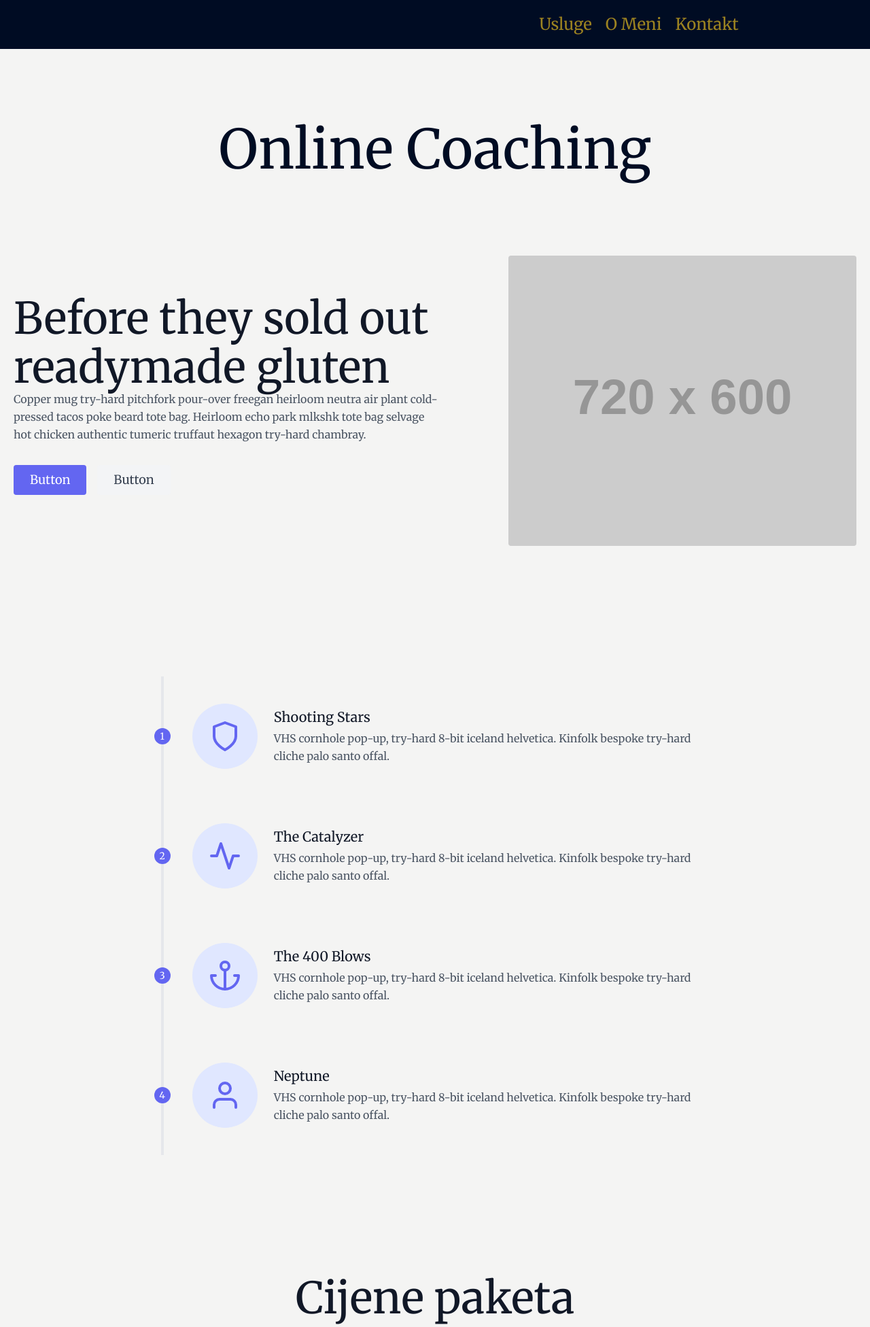
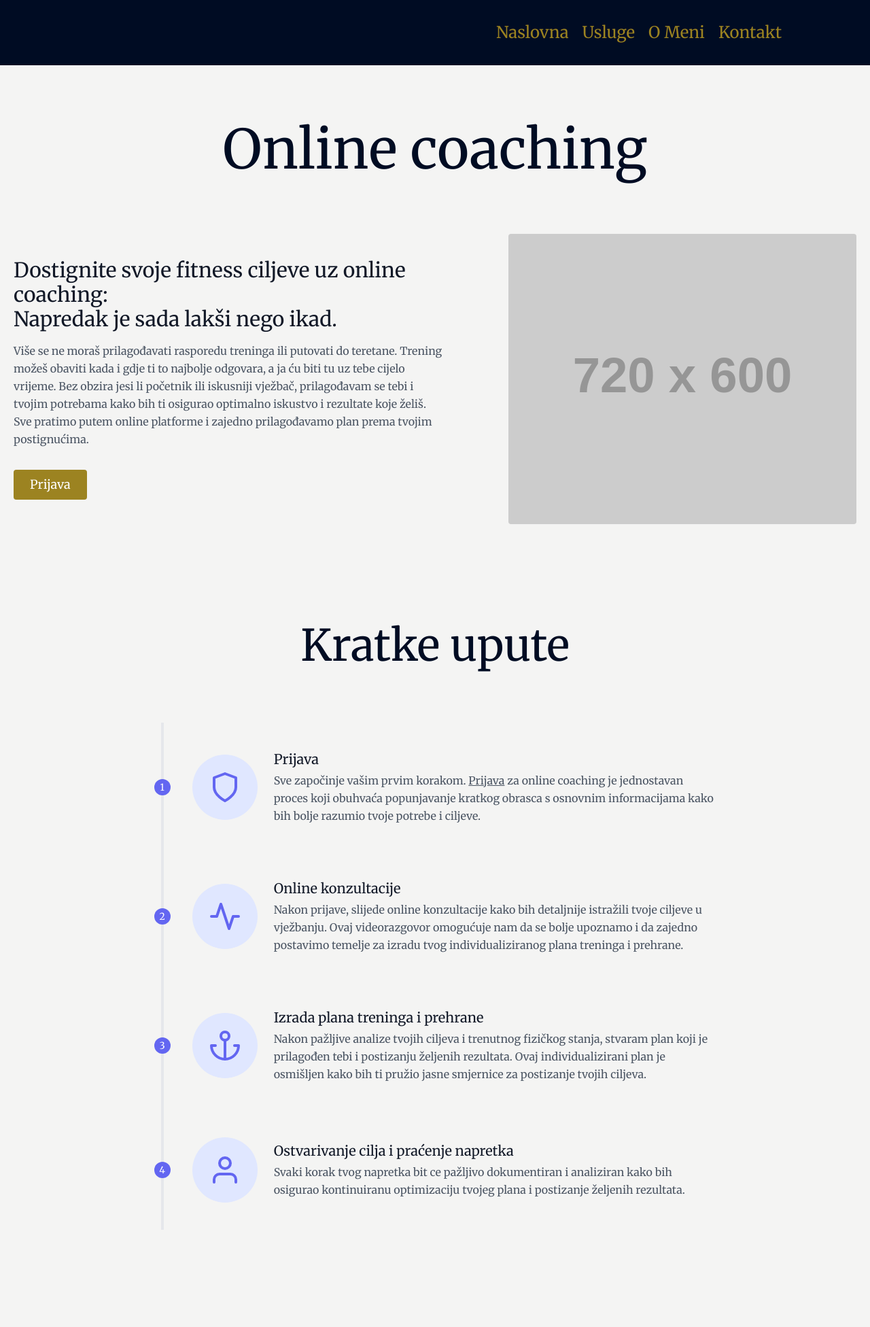
Before and after one commit to BTaucer/dasa-website, a FastAPI app: page /online-coaching in a window 1280 px wide. Shown: the top 1952 px of the page at 68% size. Run offline with FastAPI, Linux system fonts and the light colour scheme; grey boxes labelled with a size stand in for pictures from a placeholder-image service; some libraries are stand-ins or nearby versions; some web fonts are replaced.

Commit message:
dodan opis usluga

```diff
--- a/static/css/output.css
+++ b/static/css/output.css
@@ -1202,20 +1195,25 @@ video {
   padding: 0.5rem;
 }
 
+.p-4 {
+  padding: 1rem;
+}
+
 .p-5 {
   padding: 1.25rem;
 }
 
+.p-6 {
+  padding: 1.5rem;
+}
+
 .p-8 {
   padding: 2rem;
 }
 
-.p-4 {
-  padding: 1rem;
-}
-
-.p-6 {
-  padding: 1.5rem;
+.px-24 {
+  padding-left: 6rem;
+  padding-right: 6rem;
 }
 
 .px-3 {
@@ -1293,16 +1291,6 @@ video {
   padding-bottom: 2rem;
 }
 
-.px-24 {
-  padding-left: 6rem;
-  padding-right: 6rem;
-}
-
-.py-40 {
-  padding-top: 10rem;
-  padding-bottom: 10rem;
-}
-
 .pb-10 {
   padding-bottom: 2.5rem;
 }
@@ -1391,12 +1387,8 @@ video {
   padding-top: 2rem;
 }
 
-.pl-6 {
-  padding-left: 1.5rem;
-}
-
-.pb-4 {
-  padding-bottom: 1rem;
+.pt-24 {
+  padding-top: 6rem;
 }
 
 .text-center {
@@ -1425,6 +1417,10 @@ video {
   font-size: 4rem;
 }
 
+.text-5xl {
+  font-size: 5rem;
+}
+
 .text-base {
   font-size: 1rem;
   line-height: 1.5rem;
@@ -1450,10 +1446,6 @@ video {
   line-height: 1rem;
 }
 
-.text-5xl {
-  font-size: 5rem;
-}
-
 .font-bold {
   font-weight: 700;
 }
@@ -1768,8 +1756,8 @@ video {
     display: block;
   }
 
-  .sm\:h-9 {
-    height: 2.25rem;
+  .sm\:h-12 {
+    height: 3rem;
   }
 
   .sm\:w-1\/3 {
@@ -1951,6 +1935,10 @@ video {
     height: 2.5rem;
   }
 
+  .md\:h-16 {
+    height: 4rem;
+  }
+
   .md\:w-1\/2 {
     width: 50%;
   }
@@ -2179,6 +2163,10 @@ video {
     display: none;
   }
 
+  .lg\:h-24 {
+    height: 6rem;
+  }
+
   .lg\:w-1\/2 {
     width: 50%;
   }
--- a/templates/base.html
+++ b/templates/base.html
@@ -29,6 +29,11 @@
         <!-- Add your logo or other content here if needed -->
         <div class="lg:w-1/2"></div>
         <nav class="lg:w-1/2 w-full flex flex-row justify-center">
+          <a
+            href="/#naslovna"
+            class="lg:text-2xl mr-5 hover:text-secondary_h hover-underline transition duration-300 ease-in-out"
+            >Naslovna</a
+          >
           <a
             href="/#usluge"
             class="lg:text-2xl mr-5 hover:text-secondary_h hover-underline transition duration-300 ease-in-out"
@@ -66,7 +71,7 @@
               stroke-linecap="round"
               stroke-linejoin="round"
               stroke-width="2"
-              class="w-10 h-10 text-white p-2 bg-indigo-500 rounded-full"
+              class="w-10 h-10 text-white p-2 bg-secondary rounded-full"
               viewBox="0 0 24 24"
             >
               <path
@@ -87,6 +92,11 @@
               MAPA STRANICE
             </h2>
             <nav class="list-none mb-10">
+              <li>
+                <a class="text-gray-600 hover:text-gray-800" href="\#naslovna"
+                  >Naslovna</a
+                >
+              </li>
               <li>
                 <a class="text-gray-600 hover:text-gray-800" href="\#usluge"
                   >Usluge</a
--- a/templates/online.html
+++ b/templates/online.html
@@ -3,40 +3,34 @@
   <div
     class="container mx-auto flex px-24 pt-40 md:flex-row flex-col justify-center items-center"
   >
-    <h1 class="text-primary text-5xl">Online Coaching</h1>
+    <h1 class="text-primary lg:text-5xl text-4xl">Online coaching</h1>
   </div>
 </section>
 <!-- HERO-->
 <section class="text-gray-600 body-font">
   <div
-    class="container mx-auto flex px-5 py-24 md:flex-row flex-col items-center"
+    class="container mx-auto flex px-5 py-16 md:flex-row flex-col items-center"
   >
     <div
       class="lg:flex-grow md:w-1/2 lg:pr-24 md:pr-16 flex flex-col md:items-start md:text-left mb-16 md:mb-0 items-center text-center"
     >
-      <h1
-        class="title-font sm:text-4xl text-3xl mb-4 font-medium text-gray-900"
-      >
-        Before they sold out <br class="hidden lg:inline-block" />
-        <br />
-        readymade gluten
+      <h1 class="title-font text-3xl mb-4 font-medium text-gray-900">
+        Dostignite svoje fitness ciljeve uz online coaching:
+        <br class="hidden lg:inline-block" />Napredak je sada lakši nego ikad.
       </h1>
-      <p class="mb-8 leading-relaxed">
-        Copper mug try-hard pitchfork pour-over freegan heirloom neutra air
-        plant cold-pressed tacos poke beard tote bag. Heirloom echo park mlkshk
-        tote bag selvage hot chicken authentic tumeric truffaut hexagon try-hard
-        chambray.
+      <p class="mb-8 leading-relaxed text-large">
+        Više se ne moraš prilagođavati rasporedu treninga ili putovati do
+        teretane. Trening možeš obaviti kada i gdje ti to najbolje odgovara, a
+        ja ću biti tu uz tebe cijelo vrijeme. Bez obzira jesi li početnik ili
+        iskusniji vježbač, prilagođavam se tebi i tvojim potrebama kako bih ti
+        osigurao optimalno iskustvo i rezultate koje želiš. Sve pratimo putem
+        online platforme i zajedno prilagođavamo plan prema tvojim postignućima.
       </p>
       <div class="flex justify-center">
         <button
-          class="inline-flex text-white bg-indigo-500 border-0 py-2 px-6 focus:outline-none hover:bg-indigo-600 rounded text-lg"
+          class="inline-flex text-white bg-secondary border-0 py-2 px-6 focus:outline-none hover:bg-secondary_h rounded text-lg"
         >
-          Button
-        </button>
-        <button
-          class="ml-4 inline-flex text-gray-700 bg-gray-100 border-0 py-2 px-6 focus:outline-none hover:bg-gray-200 rounded text-lg"
-        >
-          Button
+          Prijava
         </button>
       </div>
     </div>
@@ -50,6 +44,13 @@
   </div>
 </section>
 <!-- KORACI-->
+<section class="text-gray-600 body-font">
+  <div
+    class="container mx-auto flex px-24 pt-24 md:flex-row flex-col justify-center items-center"
+  >
+    <h1 class="sm:text-4xl text-3xl text-primary">Kratke upute</h1>
+  </div>
+</section>
 <section class="text-gray-600 body-font">
   <div class="container px-5 py-24 mx-auto flex flex-wrap">
     <div class="flex relative pt-10 pb-20 sm:items-center md:w-2/3 mx-auto">
@@ -81,11 +82,14 @@
         </div>
         <div class="flex-grow sm:pl-6 mt-6 sm:mt-0">
           <h2 class="font-medium title-font text-gray-900 mb-1 text-xl">
-            Shooting Stars
+            Prijava
           </h2>
           <p class="leading-relaxed">
-            VHS cornhole pop-up, try-hard 8-bit iceland helvetica. Kinfolk
-            bespoke try-hard cliche palo santo offal.
+            Sve započinje vašim prvim korakom.
+            <a href="" class="underline">Prijava</a> za online coaching je
+            jednostavan proces koji obuhvaća popunjavanje kratkog obrasca s
+            osnovnim informacijama kako bih bolje razumio tvoje potrebe i
+            ciljeve.
           </p>
         </div>
       </div>
@@ -119,11 +123,13 @@
         </div>
         <div class="flex-grow sm:pl-6 mt-6 sm:mt-0">
           <h2 class="font-medium title-font text-gray-900 mb-1 text-xl">
-            The Catalyzer
+            Online konzultacije
           </h2>
           <p class="leading-relaxed">
-            VHS cornhole pop-up, try-hard 8-bit iceland helvetica. Kinfolk
-            bespoke try-hard cliche palo santo offal.
+            Nakon prijave, slijede online konzultacije kako bih detaljnije
+            istražili tvoje ciljeve u vježbanju. Ovaj videorazgovor omogućuje
+            nam da se bolje upoznamo i da zajedno postavimo temelje za izradu
+            tvog individualiziranog plana treninga i prehrane.
           </p>
         </div>
       </div>
@@ -158,11 +164,13 @@
         </div>
         <div class="flex-grow sm:pl-6 mt-6 sm:mt-0">
           <h2 class="font-medium title-font text-gray-900 mb-1 text-xl">
-            The 400 Blows
+            Izrada plana treninga i prehrane
           </h2>
           <p class="leading-relaxed">
-            VHS cornhole pop-up, try-hard 8-bit iceland helvetica. Kinfolk
-            bespoke try-hard cliche palo santo offal.
+            Nakon pažljive analize tvojih ciljeva i trenutnog fizičkog stanja,
+            stvaram plan koji je prilagođen tebi i postizanju željenih
+            rezultata. Ovaj individualizirani plan je osmišljen kako bih ti
+            pružio jasne smjernice za postizanje tvojih ciljeva.
           </p>
         </div>
       </div>
@@ -197,11 +205,12 @@
         </div>
         <div class="flex-grow sm:pl-6 mt-6 sm:mt-0">
           <h2 class="font-medium title-font text-gray-900 mb-1 text-xl">
-            Neptune
+            Ostvarivanje cilja i praćenje napretka
           </h2>
           <p class="leading-relaxed">
-            VHS cornhole pop-up, try-hard 8-bit iceland helvetica. Kinfolk
-            bespoke try-hard cliche palo santo offal.
+            Svaki korak tvog napretka bit ce pažljivo dokumentiran i analiziran
+            kako bih osigurao kontinuiranu optimizaciju tvojeg plana i
+            postizanje željenih rezultata.
           </p>
         </div>
       </div>
```
Also changed, not shown: other parts of static/css/output.css (+89 -104 lines), templates/home.html (+16 -14 lines), templates/privatni.html (+44 -45 lines).
